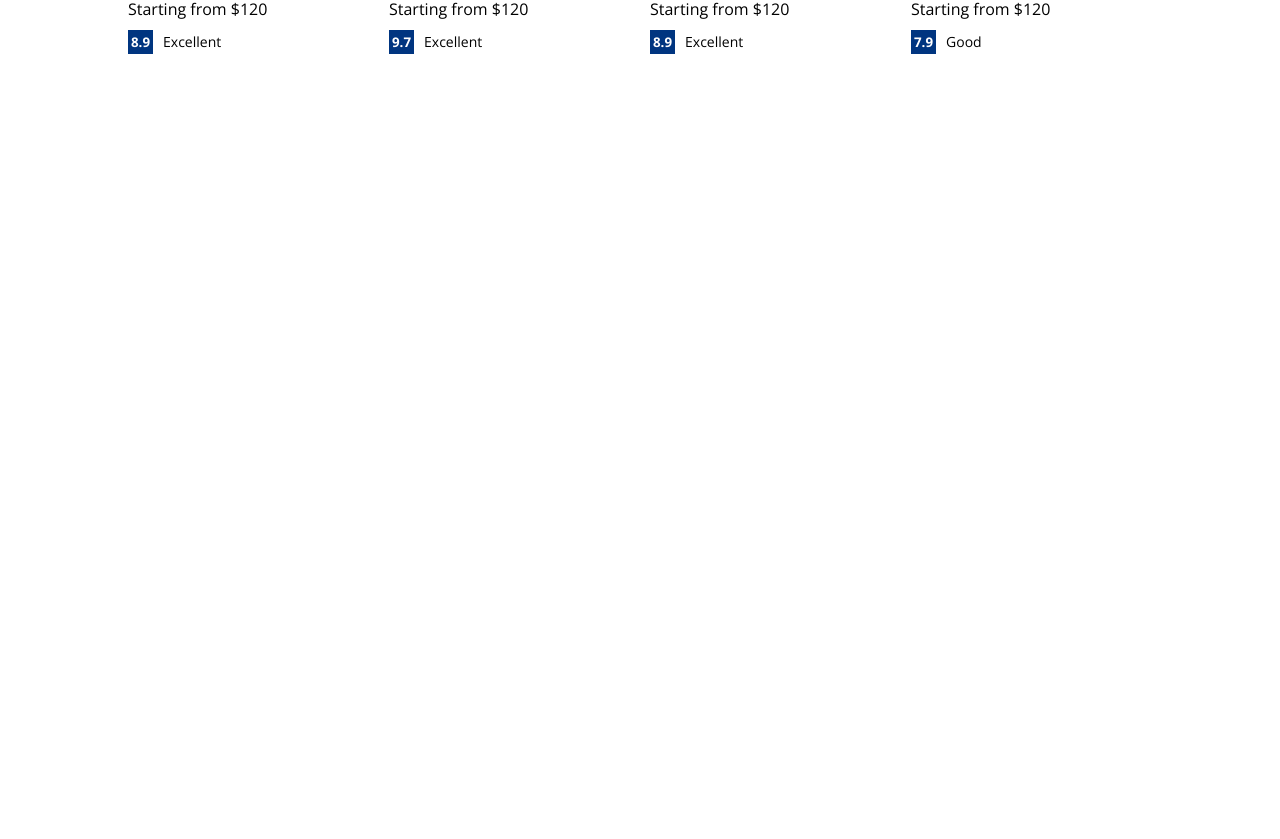
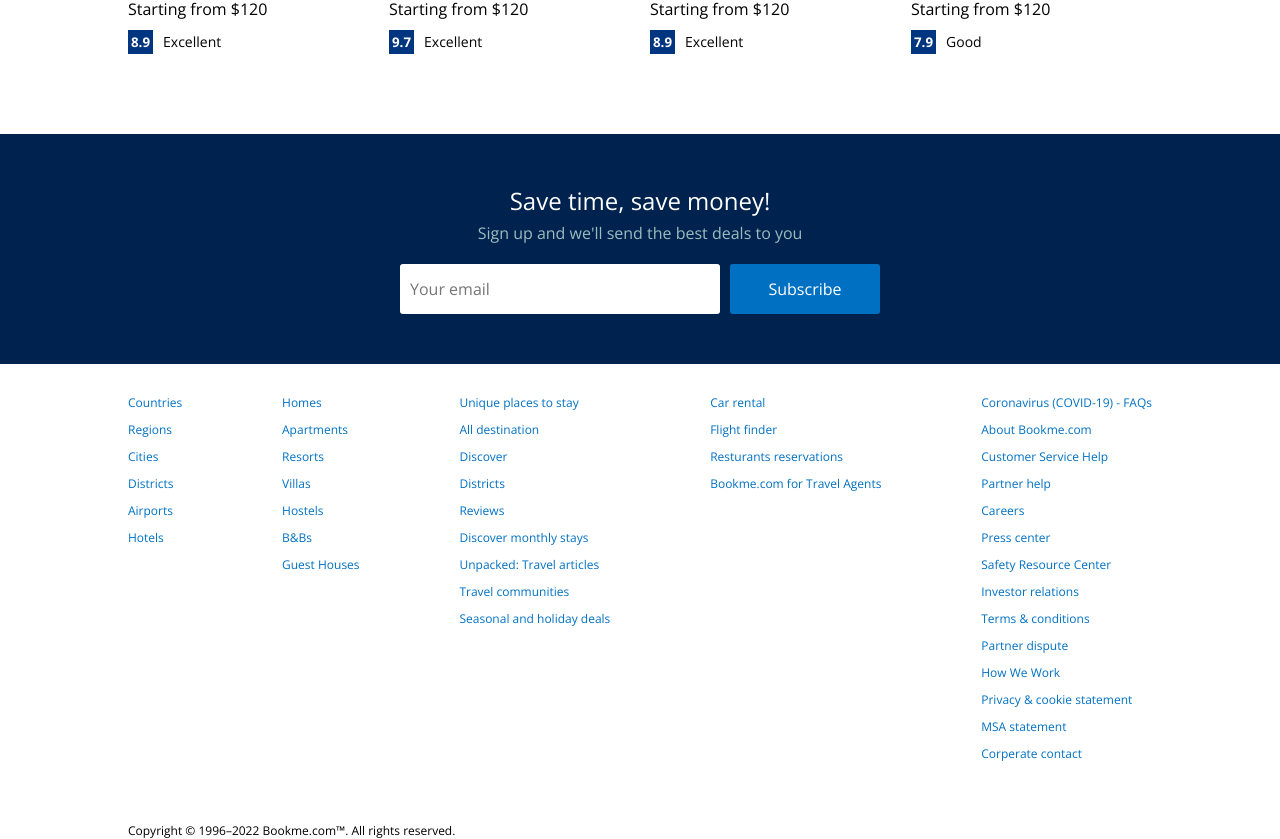
Before and after one commit to ossailucky/book-me, a React (Create React App) app: page / in a window 1280 px wide. Shown: the part 1336-2175 px from the top of the page. Before the commit the page ends 1390 px from the top, so only its background shows below. Built offline with nearby package versions, Linux system fonts and the light colour scheme.

Commit message:
add newsletter subscribe section and the footer

```diff
--- /dev/null
+++ b/src/components/footer/Footer.jsx
@@ -0,0 +1,75 @@
+import React from 'react'
+import "./footer.scss"
+
+const Footer = () => {
+  return (
+    <div className="footer">
+        <div className="fLists">
+            <ul className="fList">
+                <li className="fListItem">Countries</li>
+                <li className="fListItem">Regions</li>
+                <li className="fListItem">Cities</li>
+                <li className="fListItem">Districts</li>
+                <li className="fListItem">Airports</li>
+                <li className="fListItem">Hotels</li>
+
+            </ul>
+            <ul className="fList">
+                <li className="fListItem">Homes</li>
+                <li className="fListItem">Apartments</li>
+                <li className="fListItem">Resorts</li>
+                <li className="fListItem">Villas</li>
+                <li className="fListItem">Hostels</li>
+                <li className="fListItem">B&Bs</li>
+                <li className="fListItem">Guest Houses</li>
+
+            </ul>
+            <ul className="fList">
+                <li className="fListItem">Unique places to stay</li>
+                <li className="fListItem">All destination</li>
+                <li className="fListItem">Discover</li>
+                <li className="fListItem">Districts</li>
+                <li className="fListItem">Reviews</li>
+                <li className="fListItem">Discover monthly stays</li>
+                <li className="fListItem">Unpacked: Travel articles</li>
+                <li className="fListItem">Travel communities</li>
+                <li className="fListItem">Seasonal and holiday deals</li>
+
+
+            </ul>
+            <ul className="fList">
+                <li className="fListItem">Car rental</li>
+                <li className="fListItem">Flight finder</li>
+                <li className="fListItem">Resturants reservations</li>
+                <li className="fListItem">Bookme.com for Travel Agents</li>
+
+            </ul>
+            <ul className="fList">
+                <li className="fListItem">Coronavirus (COVID-19) - FAQs </li>
+                <li className="fListItem">About Bookme.com</li>
+                <li className="fListItem">Customer Service Help</li>
+                <li className="fListItem">Partner help</li>
+                <li className="fListItem">Careers</li>
+                <li className="fListItem">Press center</li>
+                <li className="fListItem">Safety Resource Center</li>
+                <li className="fListItem">Investor relations</li>
+                <li className="fListItem">Terms & conditions</li>
+                <li className="fListItem">Partner dispute</li>
+                <li className="fListItem">How We Work</li>
+                <li className="fListItem">Privacy & cookie statement</li>
+                <li className="fListItem">MSA statement</li>
+                <li className="fListItem">Corperate contact</li>
+
+
+
+
+
+            </ul>
+        </div>
+        <div className="fText">Copyright © 1996–2022 Bookme.com™. All rights reserved.
+</div>
+    </div>
+  )
+}
+
+export default Footer
--- /dev/null
+++ b/src/components/footer/footer.scss
@@ -0,0 +1,20 @@
+.footer{
+    width: 100%;
+    width: 1024px;
+    font-size: 12px;
+    .fLists{
+        width: 100%;
+        display: flex;
+        justify-content: space-between;
+        margin-bottom: 50px;
+        .fList{
+            list-style: none;
+            padding: 0;
+            .fListItem{
+                margin-bottom: 10px;
+                color: #0071C2;
+                cursor: pointer;
+            }
+        }
+    }
+}
--- /dev/null
+++ b/src/components/mailList/MailList.jsx
@@ -0,0 +1,17 @@
+import React from 'react'
+import "./mailList.scss"
+
+const MailList = () => {
+  return (
+    <div className="mail">
+        <h2 className="mailTitle">Save time, save money!</h2>
+        <span className="mailDesc">Sign up and we'll send the best deals to you</span>
+        <div className="mailInputContainer">
+            <input type="text" placeholder="Your email"/>
+            <button>Subscribe</button>
+        </div>
+    </div>
+  )
+}
+
+export default MailList
--- /dev/null
+++ b/src/components/mailList/mailList.scss
@@ -0,0 +1,45 @@
+.mail{
+   width: 100%;
+   max-width: 93.4%;
+   margin-top: 50px;
+   background-color: #00224F;
+   color: white;
+   display: flex;
+   flex-direction: column;
+   align-items: center;
+   gap: 20px;
+   padding: 50px;
+
+   .mailInputContainer{
+        input{
+            width: 300px;
+            height: 30px;
+            padding: 10px;
+            border: none;
+            margin-right: 10px;
+            border-radius: 3px;
+            font-size: 16px;
+
+        }
+        button{
+            width: 150px;
+            height: 50px;
+            background-color: #0071C2;
+            color: white;
+            font-weight: 300;
+            border: none;
+            border-radius: 3px;
+            cursor: pointer;
+            font-size: 16px;
+        }
+   }
+
+   .mailTitle{
+    font-weight: 300;
+    margin-bottom: -15px;
+   }
+   .mailDesc{
+    color: #99BDBD;
+    font-weight: 300;
+   }
+}
--- a/src/pages/home/Home.jsx
+++ b/src/pages/home/Home.jsx
@@ -1,6 +1,8 @@
 import Featured from "../../components/featured/Featured"
 import FeaturedProperties from "../../components/featuredproperties/FeaturedProperties"
+import Footer from "../../components/footer/Footer"
 import Header from "../../components/header/Header"
+import MailList from "../../components/mailList/MailList"
 import Navbar from "../../components/navbar/Navbar"
 import PropertyList from "../../components/propertylist/PropertyList"
 import "./home.scss"
@@ -16,6 +18,8 @@ const Home = () => {
           <PropertyList />
           <h1 className="homeTitle">Homes guests love</h1>
           <FeaturedProperties />
+          <MailList />
+          <Footer />
         </div>
     </div>
   )
```
